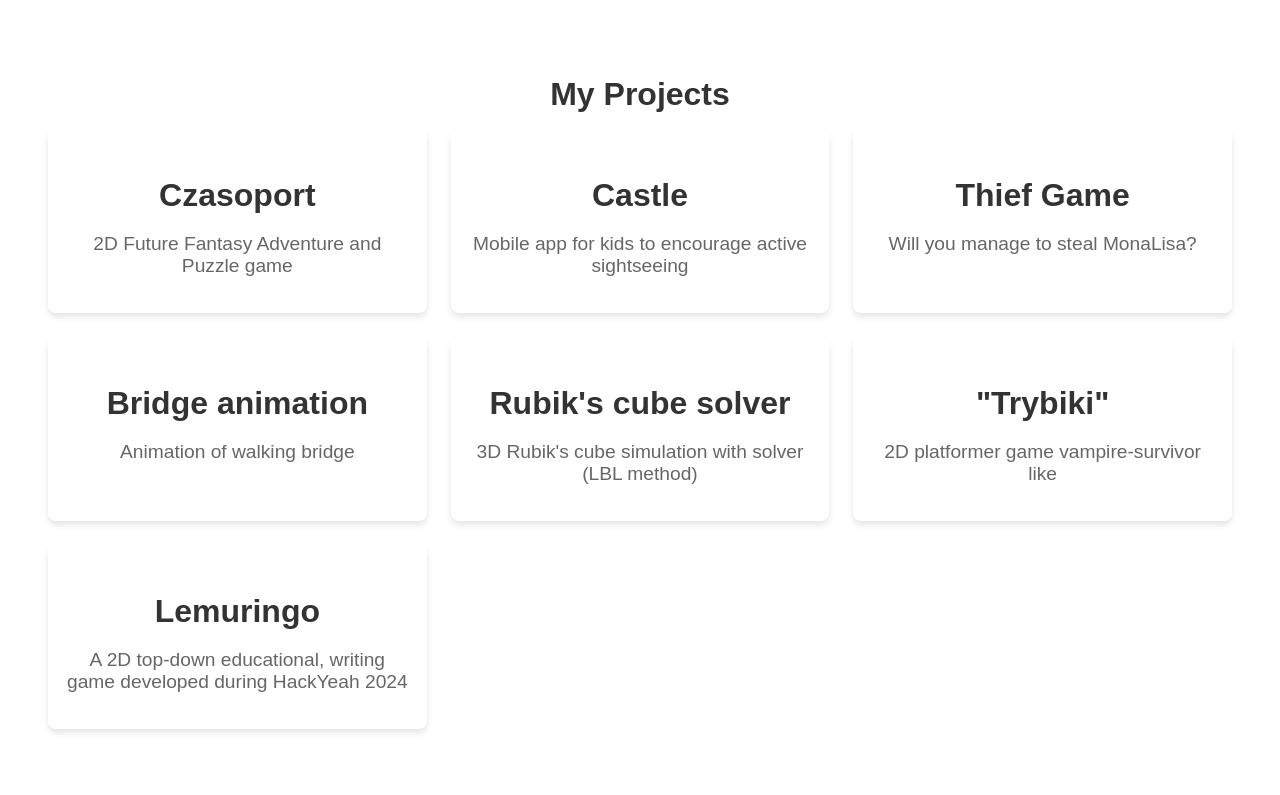
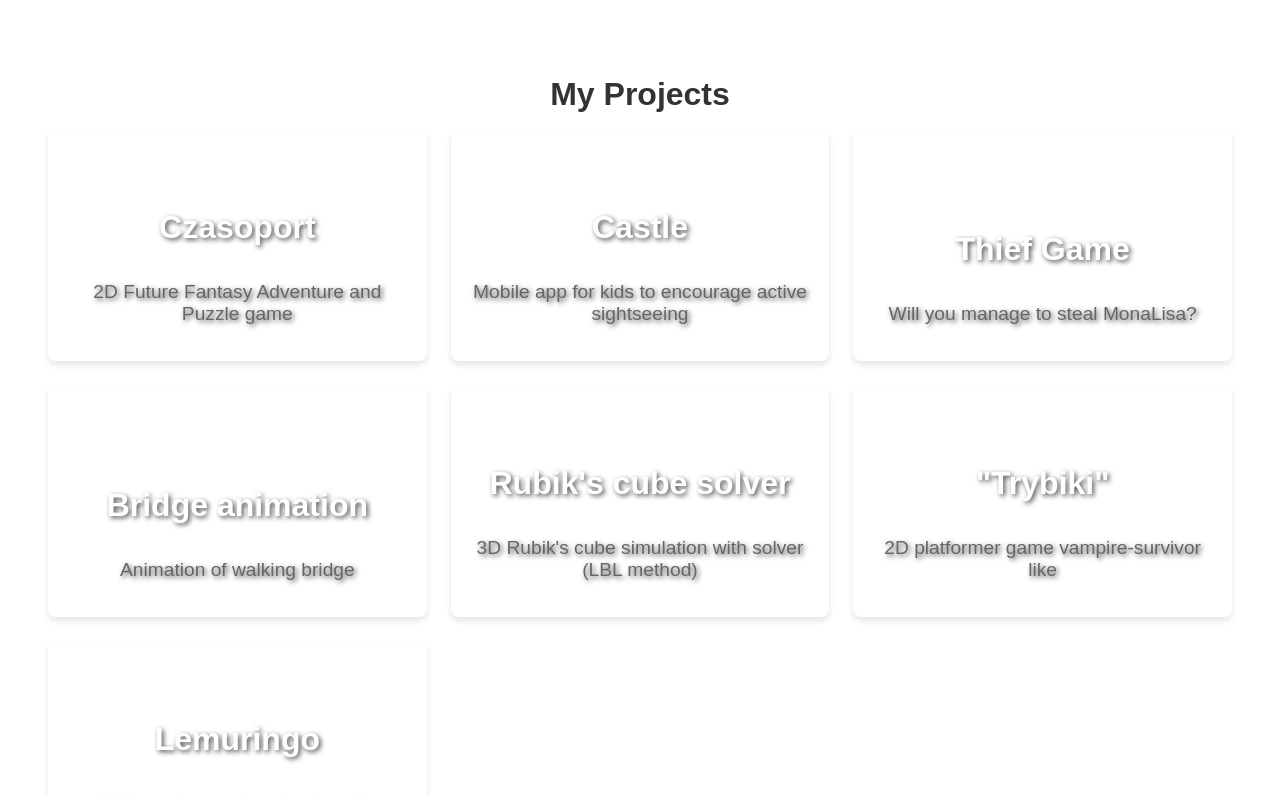
Before and after one commit to Mikosztyla/Mikosztyla.github.io, a React (Create React App) app: page / in a window 1280 px wide. Shown: the part 2240-3035 px from the top of the page. Built offline with nearby package versions, Linux system fonts and the light colour scheme.

Commit message:
new project cards

```diff
--- a/src/Portfolio.css
+++ b/src/Portfolio.css
@@ -107,11 +107,27 @@
 }
 
 .project-card {
-    background-color: #fff;
+    background-size: cover;
+    background-position: center;
+    background-repeat: no-repeat;
     padding: 16px;
     border-radius: 8px;
     box-shadow: 0 4px 6px rgba(0, 0, 0, 0.1);
+    color: white;
+    text-shadow: 2px 2px 5px rgba(0, 0, 0, 0.7);
+    height: 200px;
+    display: flex;
+    flex-direction: column;
+    justify-content: flex-end;
+    position: relative;
+    cursor: pointer;
+    transition: transform 0.3s ease-in-out;
 }
+
+.project-card:hover {
+    transform: scale(1.05);
+}
+
 
 .project-title {
     font-size: 1.25rem;
```
